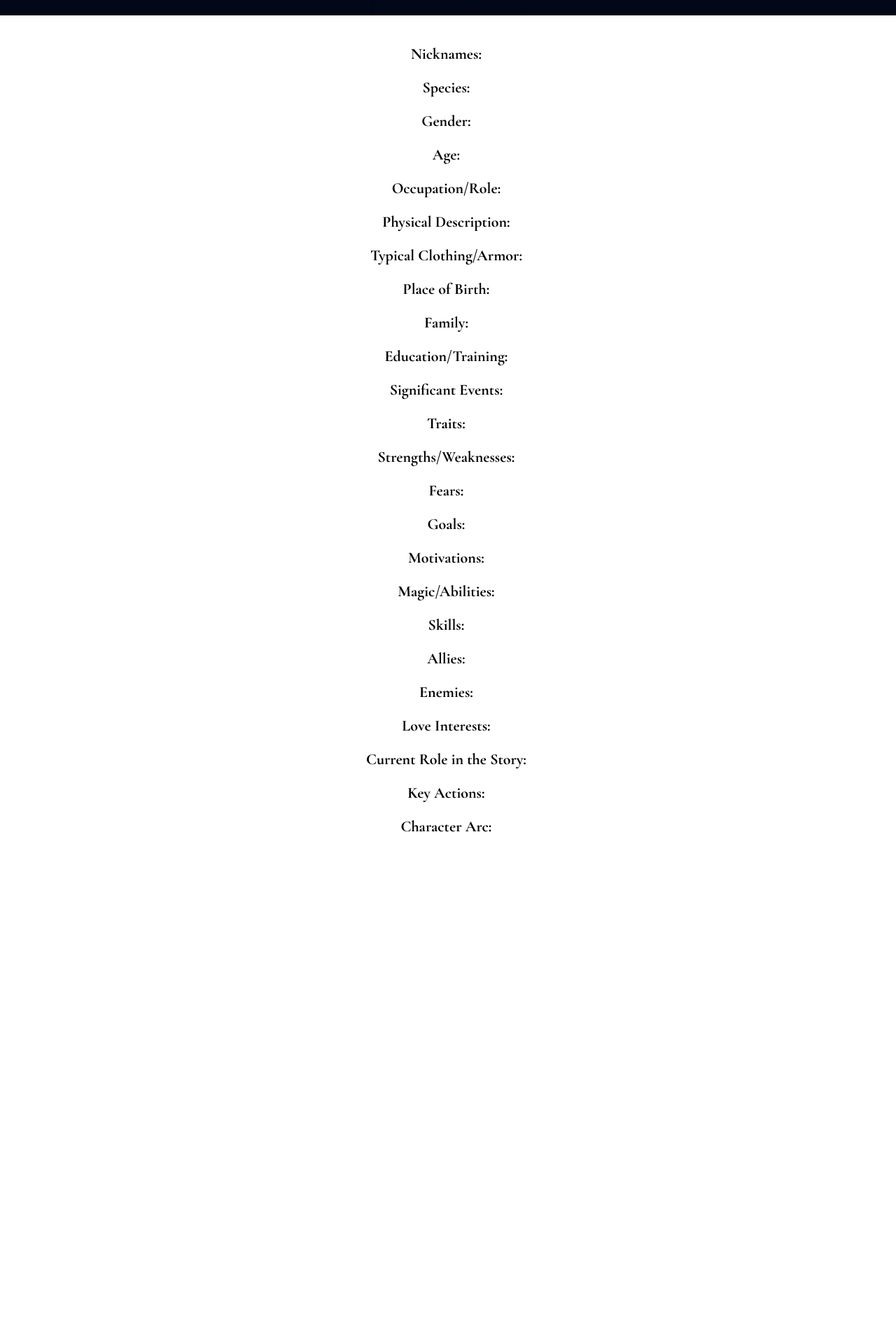
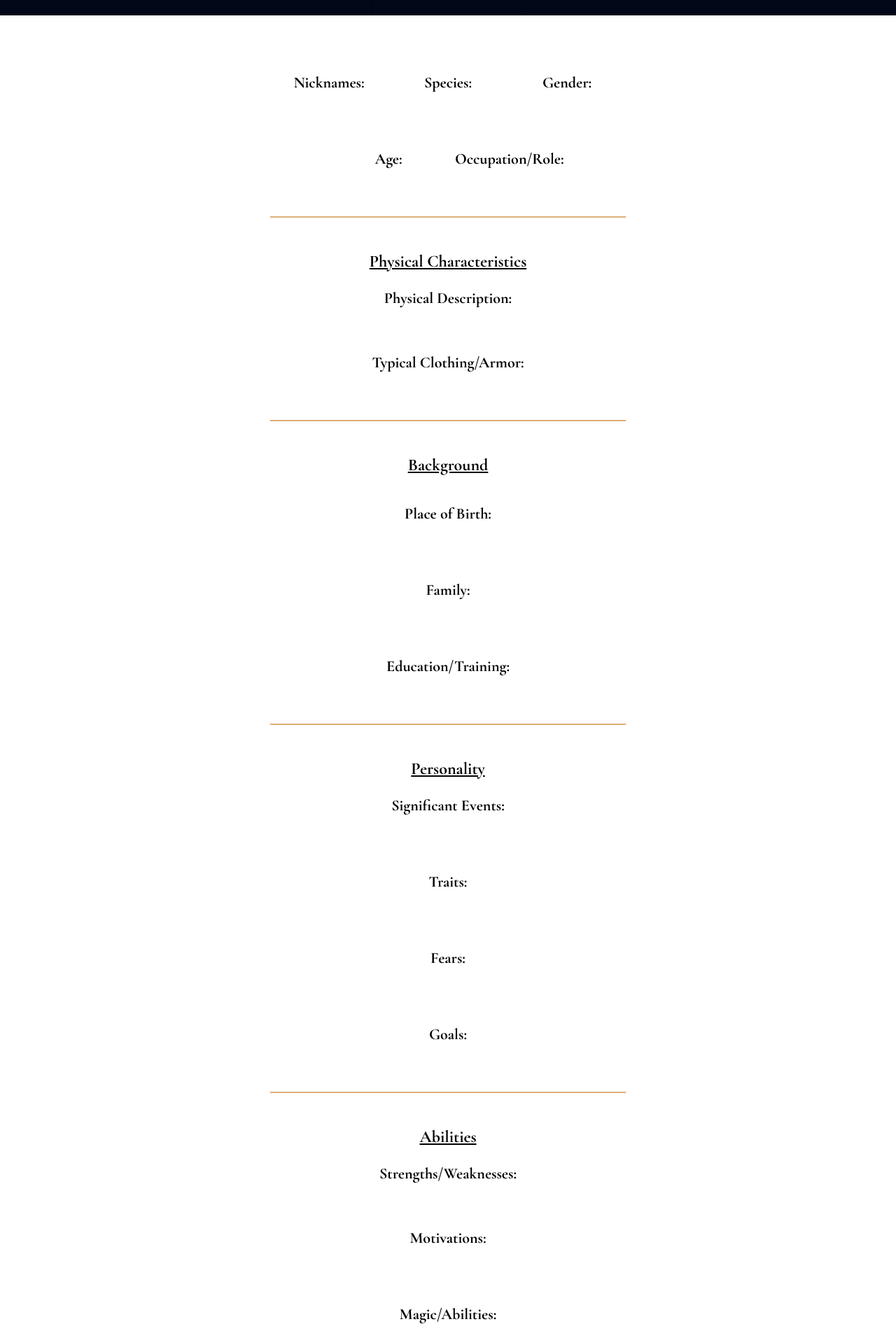
Before and after one commit to NicoVanWyk/LoreKeeper, a React (Create React App) app: page /LoreKeeper/characters/1 in a window 1280 px wide. Shown: the part 78-1980 px from the top of the page at 70% size. Before the commit the page ends 1317 px from the top, so only its background shows below. Built offline with nearby package versions, Linux system fonts and the light colour scheme; no server answers; the database is empty; sample sign-in values are in the browser's storage.

Commit message:
Visual changes to the single character page, making it more readable

```diff
--- a/src/pages/TimelinePage.jsx
+++ b/src/pages/TimelinePage.jsx
@@ -8,6 +8,8 @@ import { Oval } from 'react-loader-spinner';
 import styles from './css/TimelinePage.module.css';
 import { getUserProfile } from '../services/userService';
 import { useAuth } from '../contexts/authContext';
+
+// TODO: Search function that goes through the title of each item, possibly the content as well.
 
 const colors = {
     primary: '#ddae79',
--- a/src/pages/css/SingleCharacterPage.module.css
+++ b/src/pages/css/SingleCharacterPage.module.css
@@ -1,4 +1,44 @@
 /* src/pages/css/SingleCharacterPage.module.css */
+
+.characterInfo {
+    margin-bottom: 20px;
+    text-align: center;
+    display: flex;
+    flex-direction: column;
+    gap: 20px;
+    max-width: 900px;
+    margin: 0 auto;
+}
+
+.characterInfo>p {
+    text-align: center;
+    width: 100%;
+    align-self: center;
+}
+
+.characterInfo>div {
+    display: flex;
+    flex-wrap: wrap;
+    justify-content: center;
+    gap: 20px;
+    max-width: 900px;
+}
+
+.subDiv_1_p {
+    max-width: 150px;
+    width: 100%;
+}
+
+.subDiv_2_p {
+    max-width: 250px;
+    width: 100%;
+}
+
+.subDiv_3_p {
+    max-width: 400px;
+    width: 100%;
+}
+
 .characterImage {
     width: 150px;
     height: 150px;
@@ -35,7 +75,7 @@
 
 .font22 {
     font-size: 22px;
-    margin-bottom: 5px;
+    margin-bottom: 15px;
 }
 
 .characterDetails {
@@ -44,13 +84,29 @@
     align-items: center;
 }
 
-.characterInfo {
-    margin-bottom: 20px;
-    text-align: center;
-}
-
 .buttonContainer {
     display: flex;
     justify-content: center;
     width: 100%;
 }
+
+.separator {
+    border: none;
+    border-top: 2px solid #ddae79;
+    width: 100%;
+}
+
+.separator_smaller {
+    border: none;
+    border-top: 2px solid #ddae79;
+    width: 80%;
+}
+
+h1 {
+    margin-bottom: 0px;
+}
+
+h2 {
+    margin-bottom: 0px;
+    text-decoration: underline;
+}
--- a/src/pages/subPages/SingleCharacterPage.jsx
+++ b/src/pages/subPages/SingleCharacterPage.jsx
@@ -79,7 +79,7 @@ function SingleCharacterPage() {
     return (
         <div className="container">
             {characterData.imageUrl && (
-                <img src={characterData.imageUrl} alt={characterData.fullName} className={styles.characterImage} />
+                <img src={characterData.imageUrl} alt={characterData.fullName} className={styles.characterImage} style={{ marginTop: '15px' }} />
             )}
 
             {isEditing ? (
@@ -137,16 +137,16 @@ function SingleCharacterPage() {
                         <textarea name="traits" value={characterData.traits} onChange={handleChange} className={styles.largeTextarea}></textarea>
                     </div>
                     <div className={styles.formGroup}>
-                        <label>Strengths/Weaknesses</label>
-                        <textarea name="strengthsWeaknesses" value={characterData.strengthsWeaknesses} onChange={handleChange} className={styles.largeTextarea}></textarea>
-                    </div>
-                    <div className={styles.formGroup}>
                         <label>Fears</label>
                         <textarea name="fears" value={characterData.fears} onChange={handleChange} className={styles.largeTextarea}></textarea>
                     </div>
                     <div className={styles.formGroup}>
                         <label>Goals</label>
                         <textarea name="goals" value={characterData.goals} onChange={handleChange} className={styles.largeTextarea}></textarea>
+                    </div>
+                    <div className={styles.formGroup}>
+                        <label>Strengths/Weaknesses</label>
+                        <textarea name="strengthsWeaknesses" value={characterData.strengthsWeaknesses} onChange={handleChange} className={styles.largeTextarea}></textarea>
                     </div>
                     <div className={styles.formGroup}>
                         <label>Motivations</label>
@@ -190,40 +190,78 @@ function SingleCharacterPage() {
                         <input type="file" onChange={handleFileChange} />
                     </div>
 
-                    <button type="button" className="btnPrimary" onClick={() => setIsEditing(false)}>Cancel</button>
+                    <button style={{ marginRight: '50px' }} type="button" className="btnPrimary" onClick={() => setIsEditing(false)}>Cancel</button>
                     <button type="submit" className="btnPrimary">Save</button>
                 </form>
             ) : (
                 <div className={styles.characterDetails}>
-                    <div className={styles.characterInfo}>
+                    <div className={styles.characterInfo} style={{ maxWidth: '900px', margin: '0 auto' }}>
                         <h1>{characterData.fullName}</h1>
-                        <p className={`${styles.font22} preserve-whitespace`}><strong>Nicknames:</strong> {characterData.nicknames}</p>
-                        <p className={`${styles.font22} preserve-whitespace`}><strong>Species:</strong> {characterData.species}</p>
-                        <p className={`${styles.font22} preserve-whitespace`}><strong>Gender:</strong> {characterData.gender}</p>
-                        <p className={`${styles.font22} preserve-whitespace`}><strong>Age:</strong> {characterData.age}</p>
-                        <p className={`${styles.font22} preserve-whitespace`}><strong>Occupation/Role:</strong> {characterData.occupation}</p>
-                        <p className={`${styles.font22} preserve-whitespace`}><strong>Physical Description:</strong> {characterData.physicalDescription}</p>
-                        <p className={`${styles.font22} preserve-whitespace`}><strong>Typical Clothing/Armor:</strong> {characterData.typicalClothing}</p>
-                        <p className={`${styles.font22} preserve-whitespace`}><strong>Place of Birth:</strong> {characterData.placeOfBirth}</p>
-                        <p className={`${styles.font22} preserve-whitespace`}><strong>Family:</strong> {characterData.family}</p>
-                        <p className={`${styles.font22} preserve-whitespace`}><strong>Education/Training:</strong> {characterData.educationTraining}</p>
-                        <p className={`${styles.font22} preserve-whitespace`}><strong>Significant Events:</strong> {characterData.significantEvents}</p>
-                        <p className={`${styles.font22} preserve-whitespace`}><strong>Traits:</strong> {characterData.traits}</p>
-                        <p className={`${styles.font22} preserve-whitespace`}><strong>Strengths/Weaknesses:</strong> {characterData.strengthsWeaknesses}</p>
-                        <p className={`${styles.font22} preserve-whitespace`}><strong>Fears:</strong> {characterData.fears}</p>
-                        <p className={`${styles.font22} preserve-whitespace`}><strong>Goals:</strong> {characterData.goals}</p>
-                        <p className={`${styles.font22} preserve-whitespace`}><strong>Motivations:</strong> {characterData.motivations}</p>
-                        <p className={`${styles.font22} preserve-whitespace`}><strong>Magic/Abilities:</strong> {characterData.magicAbilities}</p>
-                        <p className={`${styles.font22} preserve-whitespace`}><strong>Skills:</strong> {characterData.skills}</p>
-                        <p className={`${styles.font22} preserve-whitespace`}><strong>Allies:</strong> {characterData.allies}</p>
-                        <p className={`${styles.font22} preserve-whitespace`}><strong>Enemies:</strong> {characterData.enemies}</p>
-                        <p className={`${styles.font22} preserve-whitespace`}><strong>Love Interests:</strong> {characterData.loveInterests}</p>
-                        <p className={`${styles.font22} preserve-whitespace`}><strong>Current Role in the Story:</strong> {characterData.plotInvolvement}</p>
-                        <p className={`${styles.font22} preserve-whitespace`}><strong>Key Actions:</strong> {characterData.keyActions}</p>
-                        <p className={`${styles.font22} preserve-whitespace`}><strong>Character Arc:</strong> {characterData.characterArc}</p>
+
+                        <div>
+                            <p className={`${styles.font22} ${styles.subDiv_1_p} preserve-whitespace`}><strong>Nicknames:</strong><br /> {characterData.nicknames}</p>
+                            <p className={`${styles.font22} ${styles.subDiv_1_p} preserve-whitespace`}><strong>Species:</strong><br /> {characterData.species}</p>
+                            <p className={`${styles.font22} ${styles.subDiv_1_p} preserve-whitespace`}><strong>Gender:</strong><br /> {characterData.gender}</p>
+                            <p className={`${styles.font22} ${styles.subDiv_1_p} preserve-whitespace`}><strong>Age:</strong><br /> {characterData.age}</p>
+                            <p className={`${styles.font22} ${styles.subDiv_1_p} preserve-whitespace`}><strong>Occupation/Role:</strong><br /> {characterData.occupation}</p>
+                        </div>
+
+                        <hr className={styles.separator} />
+
+                        <h2>Physical Characteristics</h2>
+                        <p style={{ marginTop: '5px' }} className={`${styles.font22} preserve-whitespace`}><strong>Physical Description:</strong><br /> {characterData.physicalDescription}</p>
+                        <p style={{ marginTop: '5px' }} className={`${styles.font22} preserve-whitespace`}><strong>Typical Clothing/Armor:</strong><br /> {characterData.typicalClothing}</p>
+
+                        <hr className={styles.separator} />
+
+                        <h2>Background</h2>
+                        <div>
+                            <p className={`${styles.font22} ${styles.subDiv_2_p} preserve-whitespace`}><strong>Place of Birth:</strong><br /> {characterData.placeOfBirth}</p>
+                            <p className={`${styles.font22} ${styles.subDiv_2_p} preserve-whitespace`}><strong>Family:</strong><br /> {characterData.family}</p>
+                            <p className={`${styles.font22} ${styles.subDiv_2_p} preserve-whitespace`}><strong>Education/Training:</strong><br /> {characterData.educationTraining}</p>
+                        </div>
+
+                        <hr className={styles.separator} />
+
+                        <h2>Personality</h2>
+                        <p style={{ marginTop: '5px' }} className={`${styles.font22} preserve-whitespace`}><strong>Significant Events:</strong><br /> {characterData.significantEvents}</p>
+                        <div>
+                            <p className={`${styles.font22} ${styles.subDiv_2_p} preserve-whitespace`}><strong>Traits:</strong><br /> {characterData.traits}</p>
+                            <p className={`${styles.font22} ${styles.subDiv_2_p} preserve-whitespace`}><strong>Fears:</strong><br /> {characterData.fears}</p>
+                            <p className={`${styles.font22} ${styles.subDiv_2_p} preserve-whitespace`}><strong>Goals:</strong><br /> {characterData.goals}</p>
+                        </div>
+
+                        <hr className={styles.separator} />
+
+                        <h2>Abilities</h2>
+                        <p style={{ marginTop: '5px' }} className={`${styles.font22} preserve-whitespace`}><strong>Strengths/Weaknesses:</strong><br /> {characterData.strengthsWeaknesses}</p>
+                        <p style={{ marginTop: '5px' }} className={`${styles.font22} preserve-whitespace`}><strong>Motivations:</strong><br /> {characterData.motivations}</p>
+                        <div>
+                            <p className={`${styles.font22} ${styles.subDiv_2_p} preserve-whitespace`}><strong>Magic/Abilities:</strong><br /> {characterData.magicAbilities}</p>
+                            <p className={`${styles.font22} ${styles.subDiv_2_p} preserve-whitespace`}><strong>Skills:</strong><br /> {characterData.skills}</p>
+                            <p className={`${styles.font22} ${styles.subDiv_2_p} preserve-whitespace`}><strong>Allies:</strong><br /> {characterData.allies}</p>
+                        </div>
+
+                        <hr className={styles.separator} />
+
+                        <h2>Relationships</h2>
+                        <div>
+                            <p className={`${styles.font22} ${styles.subDiv_3_p} preserve-whitespace`}><strong>Enemies:</strong><br /> {characterData.enemies}</p>
+                            <p className={`${styles.font22} ${styles.subDiv_3_p} preserve-whitespace`}><strong>Love Interests:</strong><br /> {characterData.loveInterests}</p>
+                        </div>
+
+                        <hr className={styles.separator} />
+
+                        <h2>Role in the Story</h2>
+                        <p style={{ marginTop: '5px' }} className={`${styles.font22} preserve-whitespace`}><strong>Current Role in the Story:</strong><br /> {characterData.plotInvolvement}</p>
+                        <p style={{ marginTop: '5px' }} className={`${styles.font22} preserve-whitespace`}><strong>Key Actions:</strong><br /> {characterData.keyActions}</p>
+                        <p style={{ marginTop: '5px' }} className={`${styles.font22} preserve-whitespace`}><strong>Character Arc:</strong><br /> {characterData.characterArc}</p>
+
+                        <hr className={styles.separator} />
                     </div>
+
                     {isAdmin && (
-                        <div className={styles.buttonContainer}>
+                        <div className={styles.buttonContainer} style={{ marginTop: '30px' }}>
                             <button onClick={handleEditClick} className="btnPrimary">Edit Character</button>
                         </div>
                     )}
```
